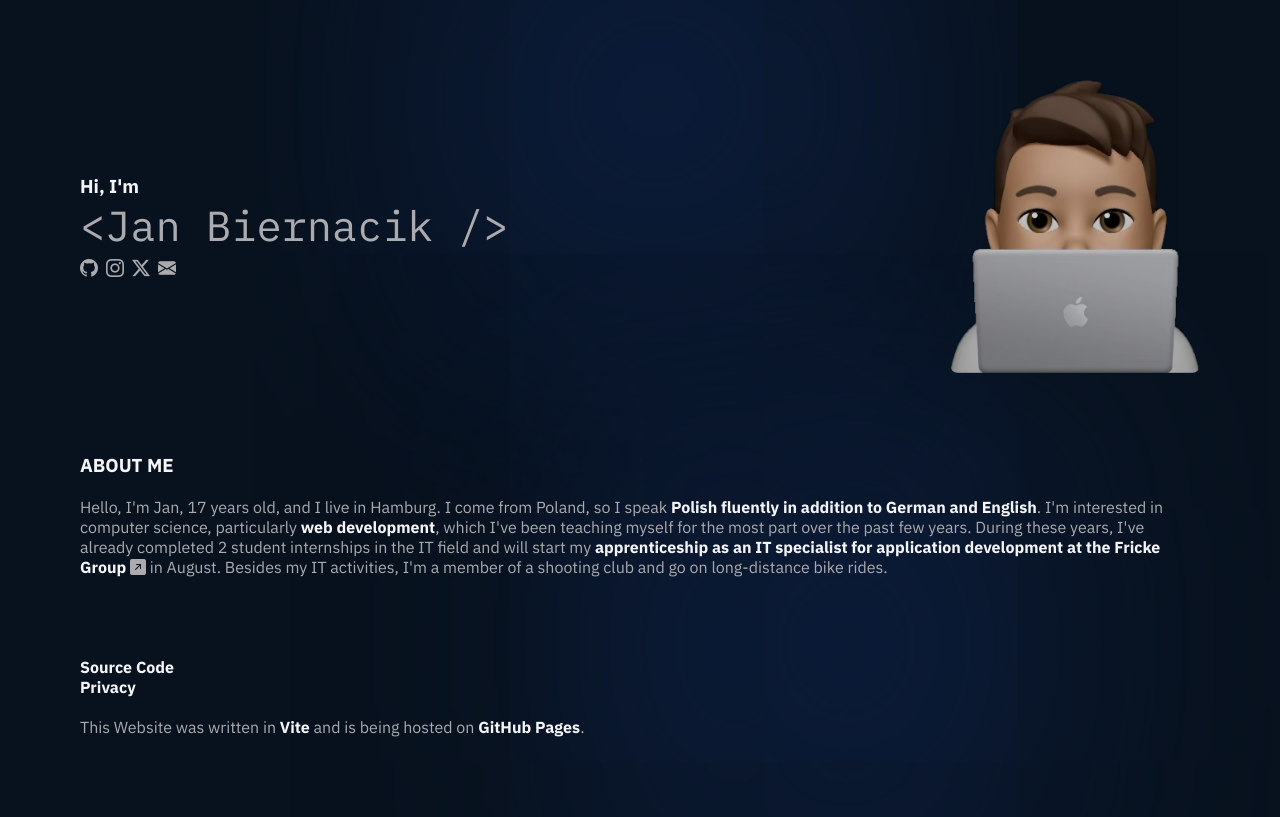
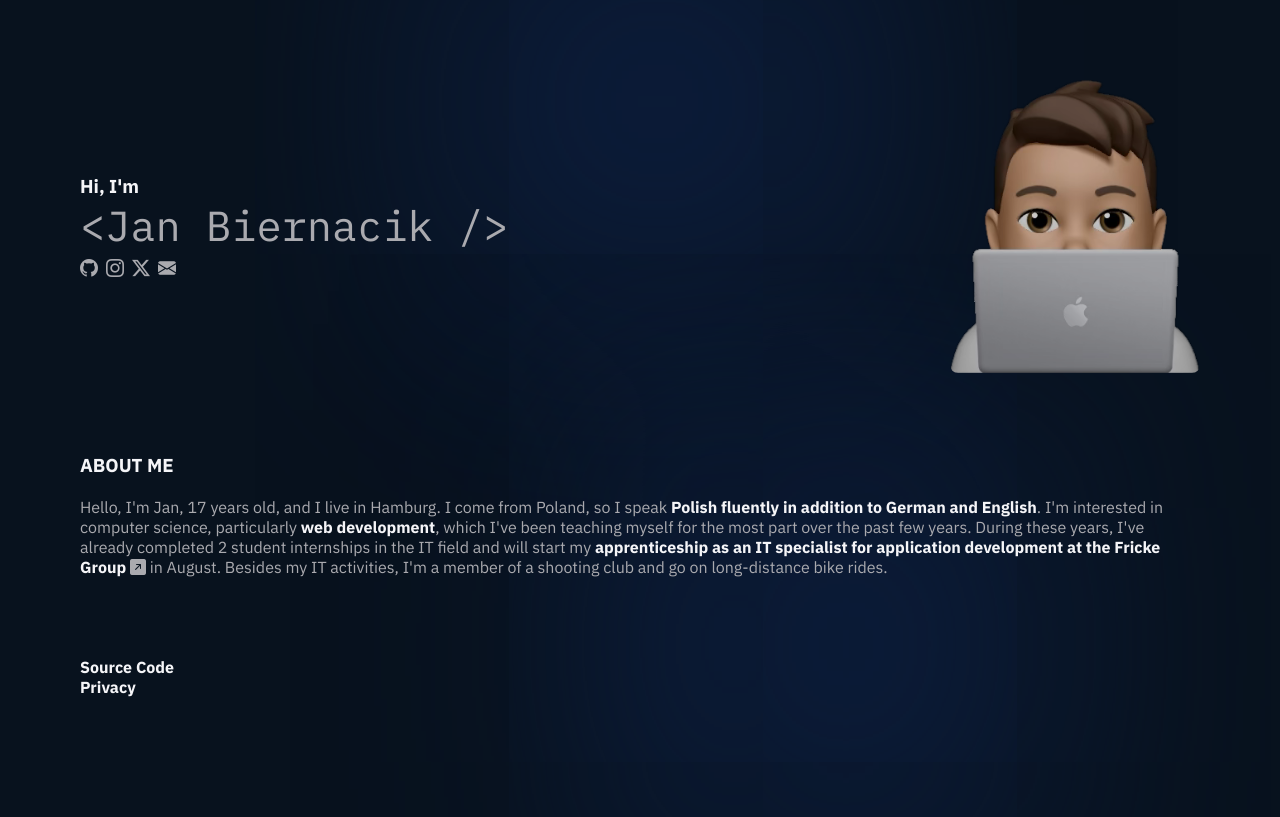
Before and after one commit to JBNCK/janbiernacik.com, a React (Vite) app: page / in a window 1280 px wide. Built offline with nearby package versions, Linux system fonts and the light colour scheme.

Commit message:
Remove Website Info

```diff
--- a/index.html
+++ b/index.html
@@ -4,7 +4,7 @@
     <meta charset="UTF-8" />
     <link rel="icon" href="/favicon.ico" />
     <meta name="viewport" content="width=device-width, initial-scale=1.0" />
-    <meta name="theme-color" content="#282828">
+    <meta name="theme-color" content="#08121e">
     <meta name="description" lang="de" content="Ich bin Jan, 17 Jahre alt und lebe in Hamburg. Ich interessiere mich für Informatik, insbesondere für die Webentwicklung.">
     <!--<meta name="description" lang="en" content="Ich bin Jan, 17 Jahre alt und lebe in Hamburg. Ich interessiere mich für Informatik, insbesondere für die Webentwicklung.">-->
     <title>Jan Biernacik</title>
--- a/src/Footer/Footer.jsx
+++ b/src/Footer/Footer.jsx
@@ -3,17 +3,16 @@ import { Link } from "react-router";
 function Footer() {
     const sourceCodeLink = navigator.language === "de-DE" ? "Quelltext" : "Source Code";
     const privacyName = navigator.language === "de-DE" ? "Datenschutz" : "Privacy";
-    const websiteInfo = navigator.language === "de-DE" ? (
+    /*const websiteInfo = navigator.language === "de-DE" ? (
         <p>Diese Website wurde in <a className="bold">Vite</a> geschrieben und wird auf <a className="bold">GitHub Pages</a> gehostet.</p>
     ) : (
         <p>This Website was written in <a className="bold">Vite</a> and is being hosted on <a className="bold">GitHub Pages</a>.</p>
-    );
+    );*/
 
     return (
         <div className="main-section">
             <a className="bold link block" href="https://github.com/JBNCK/janbiernacik.com">{sourceCodeLink}</a>
             <Link className="bold link" to="/privacy">{privacyName}</Link>
-            {websiteInfo}
         </div>
     );
 }
```
